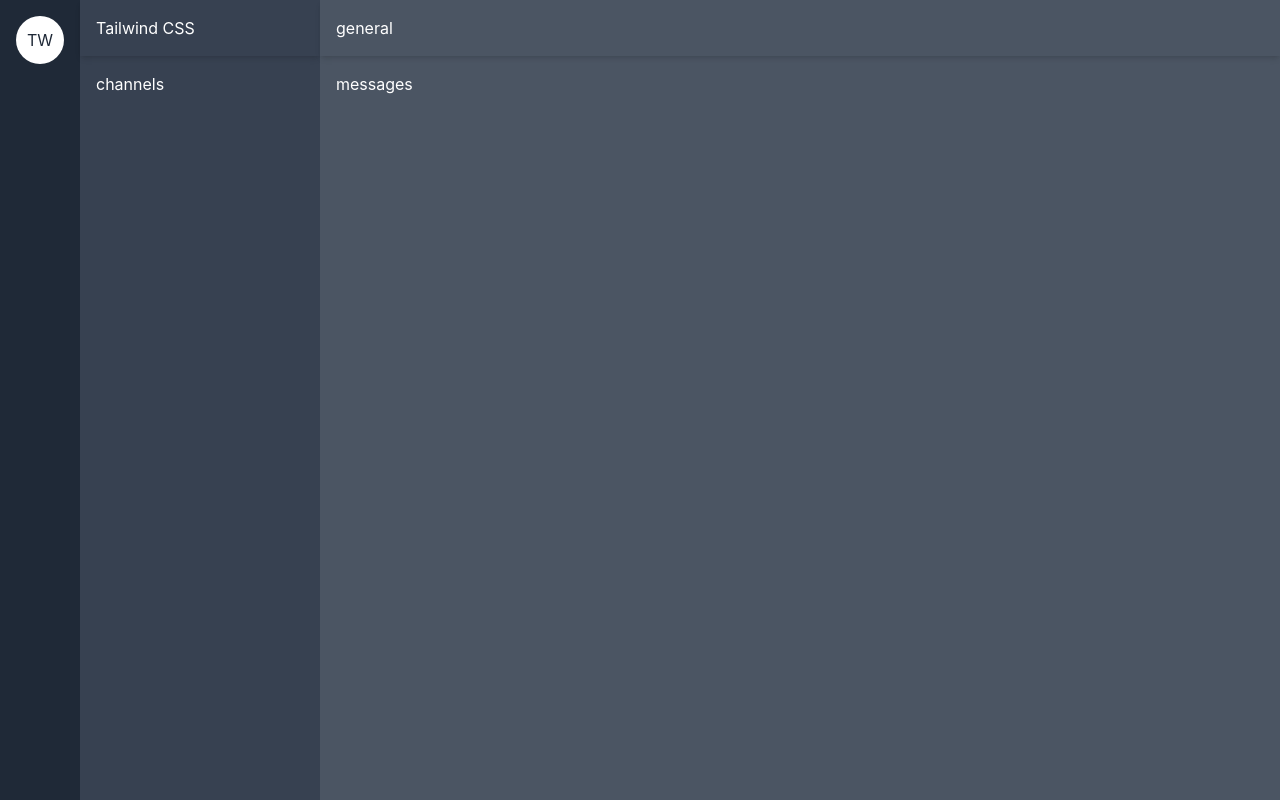
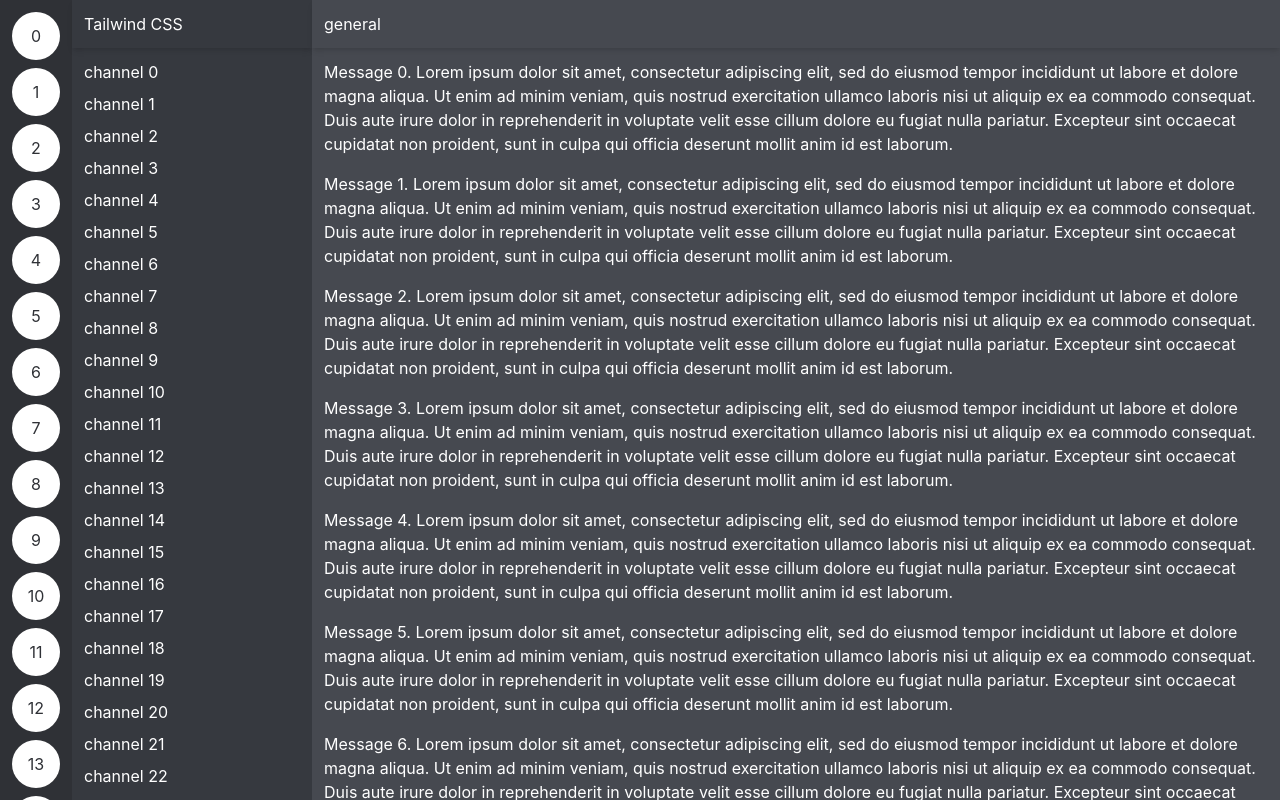
Before and after one commit to DavidGuben/tailwind_discord, a React (Create React App) app: page / in a window 1280 px wide. Built offline with nearby package versions, Linux system fonts and the light colour scheme.

Commit message:
override default gray tailwind css (public/index.html), added channel and message section[C

```diff
--- a/public/index.html
+++ b/public/index.html
@@ -16,6 +16,28 @@
     -->
     <link rel="manifest" href="%PUBLIC_URL%/manifest.json" />
     <script src="https://cdn.tailwindcss.com"></script>
+    <script>
+      tailwind.config = {
+          theme: {
+              extend: {
+                  colors: {
+                      gray: {
+                          50: "#ECEDEE",
+                          100: "#DCDDDE",
+                          200: "#B9BBBE",
+                          300: "#8E9297",
+                          400: "#72767D",
+                          500: "#5C6067",
+                          600: "#464950",
+                          700: "#36393F",
+                          800: "#2F3136",
+                          900: "#202225",
+                      }
+                  }
+              }
+          }
+      }
+    </script>
     <!--
       Notice the use of %PUBLIC_URL% in the tags above.
       It will be replaced with the URL of the `public` folder during the build.
--- a/src/App.js
+++ b/src/App.js
@@ -2,16 +2,30 @@
 export default function App() {
   return (
     <div className='flex text-white h-screen'>
-      <div className="bg-gray-800 p-4">
-        <div className="bg-white text-gray-800 w-12 h-12 rounded-full flex items-center justify-center">TW</div>
+      <div className="bg-gray-800 p-3 space-y-2 overflow-y-scroll">
+        {[...Array(40)].map((_, i) => (
+          <div className="bg-white text-gray-800 w-12 h-12 rounded-full flex items-center justify-center">
+            {i}
+          </div>
+        ))}
       </div>
       <div className="bg-gray-700 w-60 flex flex-col">
-        <div className="p-4 shadow-md">Tailwind CSS</div>
-        <div className="p-4 flex-1">channels</div>
+        <div className="px-3 h-12 shadow-md flex items-center">
+          Tailwind CSS
+        </div>
+        <div className="p-3 flex-1 overflow-y-scroll space-y-2">
+          {[...Array(40)].map((_, i) => (
+            <p>channel {i}</p>
+          ))}
+        </div>
       </div>
       <div className="bg-gray-600 flex-1 flex flex-col">
-      <div className="p-4 shadow-md">general</div>
-        <div className="p-4 flex-1">messages</div>
+      <div className="px-3 h-12 flex items-center shadow-md">general</div>
+        <div className="p-3 flex-1 space-y-4 overflow-y-scroll">
+          {[...Array(40)].map((_, i) => (
+            <p>Message {i}. Lorem ipsum dolor sit amet, consectetur adipiscing elit, sed do eiusmod tempor incididunt ut labore et dolore magna aliqua. Ut enim ad minim veniam, quis nostrud exercitation ullamco laboris nisi ut aliquip ex ea commodo consequat. Duis aute irure dolor in reprehenderit in voluptate velit esse cillum dolore eu fugiat nulla pariatur. Excepteur sint occaecat cupidatat non proident, sunt in culpa qui officia deserunt mollit anim id est laborum.</p>
+          ))}
+        </div>
       </div>
     </div>
   );
```
Also changed, not shown: 1 other file (tests, documents, lock files or other folders).
